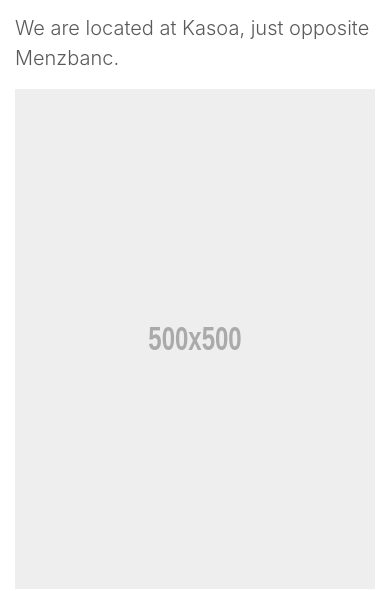
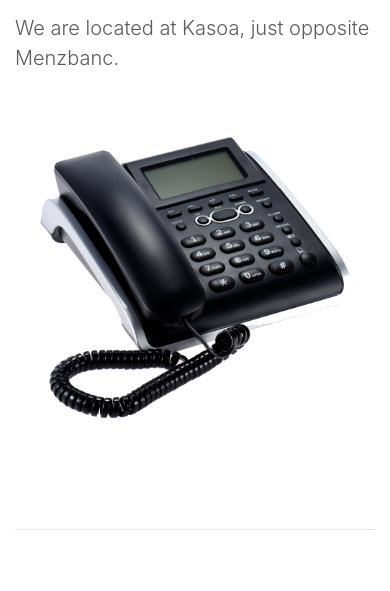
Before and after one commit to emefah/emefah.github.io, a plain HTML site: page index.html in a window 390 px wide. Shown: the part 2282-2873 px from the top of the page. Drawn offline with nearby package versions, Linux system fonts and the light colour scheme; a script that the page names is missing.

Commit message:
added desk phone

```diff
--- a/index.html
+++ b/index.html
@@ -154,7 +154,7 @@
           <p class="lead">We are located at Kasoa, just opposite Menzbanc.</p>
         </div>
         <div class="col-md-5">
-          <img class="featurette-image img-fluid mx-auto" data-src="holder.js/500x500/auto" alt="Generic placeholder image">
+          <img class="featurette-image img-fluid mx-auto" src="image/desk_phone.png"  data-src="holder.js/500x500/auto" alt="Generic placeholder image">
         </div>
       </div>
 
```
Also changed, not shown: image/desk_phone.png (added).
